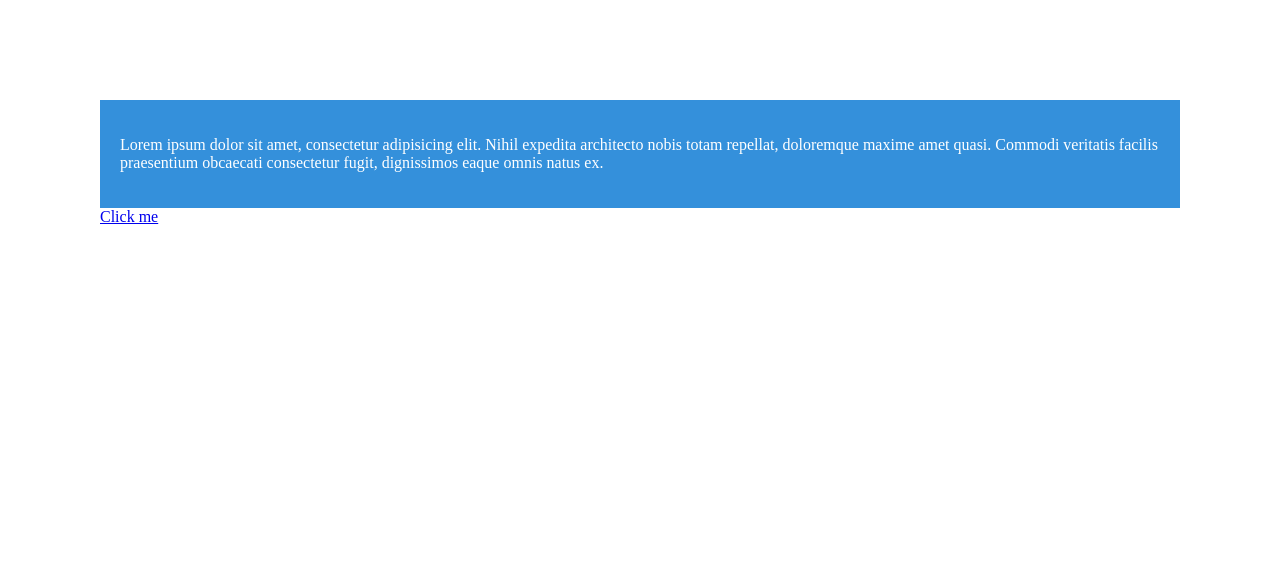
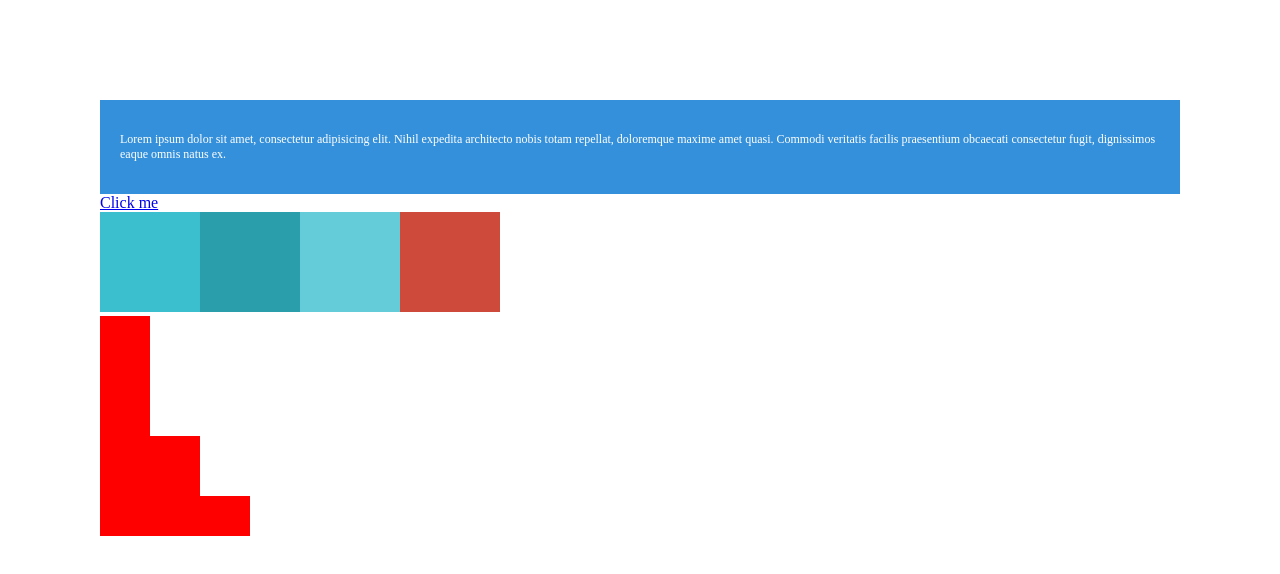
Before and after one commit to RichardHpa/Sass-Intro, a plain HTML site: page index.html in a window 1280 px wide. Drawn offline with Linux system fonts and the light colour scheme.

Commit message:
added some more SASS Example

```diff
--- a/index.html
+++ b/index.html
@@ -17,5 +17,19 @@
 			<a href="#">Click me</a>
 		</span>
 	</div>
+
+	<div class="blocks">
+		<div class="block-1"></div>
+		<div class="block-2"></div>
+		<div class="block-3"></div>
+		<div class="block-4"></div>
+	</div>
+
+	<div class="blocks">
+		<div id="square-1"></div>
+		<div id="square-2"></div>
+		<div id="square-3"></div>
+	</div>
+
 </body>
 </html>
--- a/sass/style.scss
+++ b/sass/style.scss
@@ -2,7 +2,9 @@
 
 
 //Declare variables
-$width : 1000px;
+$width : 100px;
+$primary-color: #3bbfce;
+
 body {
 	margin: $margin;
 	padding: $margin;
@@ -23,3 +25,59 @@ body {
 		color: white;
 	}
 }
+
+.blocks{
+	display: inline-block;
+	width: 100%;
+}
+
+.block-1{
+	height: 100px;
+	width: 100px;
+	background-color: $primary-color;
+	float: left;
+}
+
+.block-2{
+	height: 100px;
+	width: 100px;
+	background-color: darken($primary-color, 10%);
+	float: left;
+}
+
+.block-3{
+	height: 100px;
+	width: 100px;
+	background-color: lighten($primary-color, 10%);
+	float: left;
+}
+
+.block-4{
+	height: 100px;
+	width: 100px;
+	background-color: complement($primary-color);
+	float: left;
+}
+
+
+// Loops
+$squareCount: 3;
+@for $i from 1 through $squareCount {
+	#square-#{$i} {
+	background-color: red;
+	width: 50px * $i;
+	height: 120px / $i;
+	}
+}
+
+//Mixin
+//Used for reusable data
+$font-base: 12px;
+
+@mixin sample {
+  font-size: $font-base;
+}
+
+p {
+  @include sample;
+}
```
Also changed, not shown: css/style.css, 2 other files.
